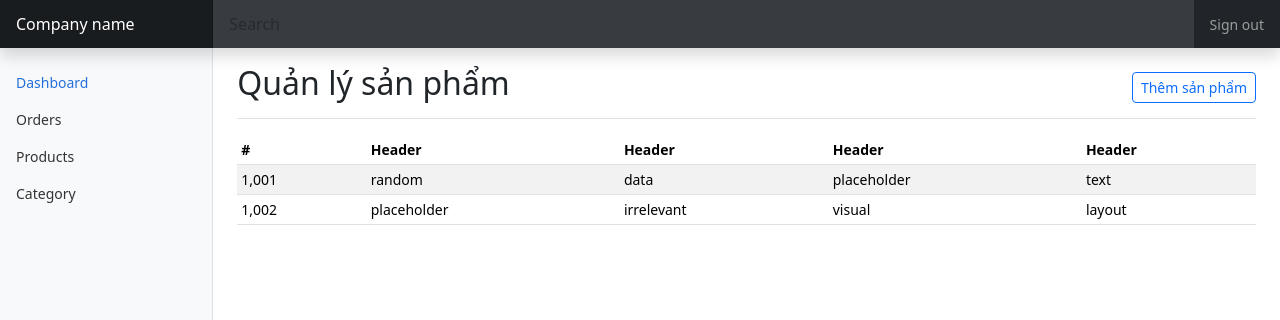
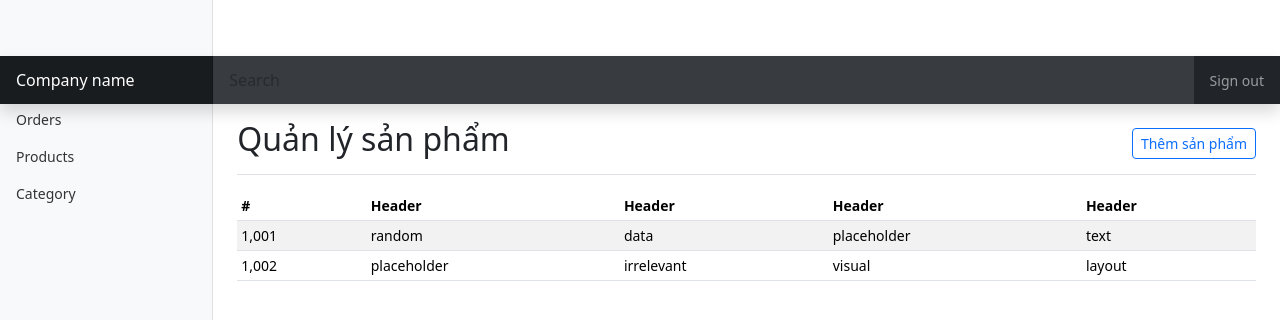
Before and after one commit to nguyentien99lt/demo2, a React (Create React App) app: page / in a window 1280 px wide. Shown: the top 320 px of the page. Built offline with nearby package versions, Linux system fonts and the light colour scheme.

Commit message:
first commioo

```diff
--- a/src/App.js
+++ b/src/App.js
@@ -10,6 +10,7 @@ export default function App() {
   return (
     <div>
       <div>
+        <h1>okhahahah</h1>
         <Header />
         <div className="container-fluid">
           <div className="row">
```
